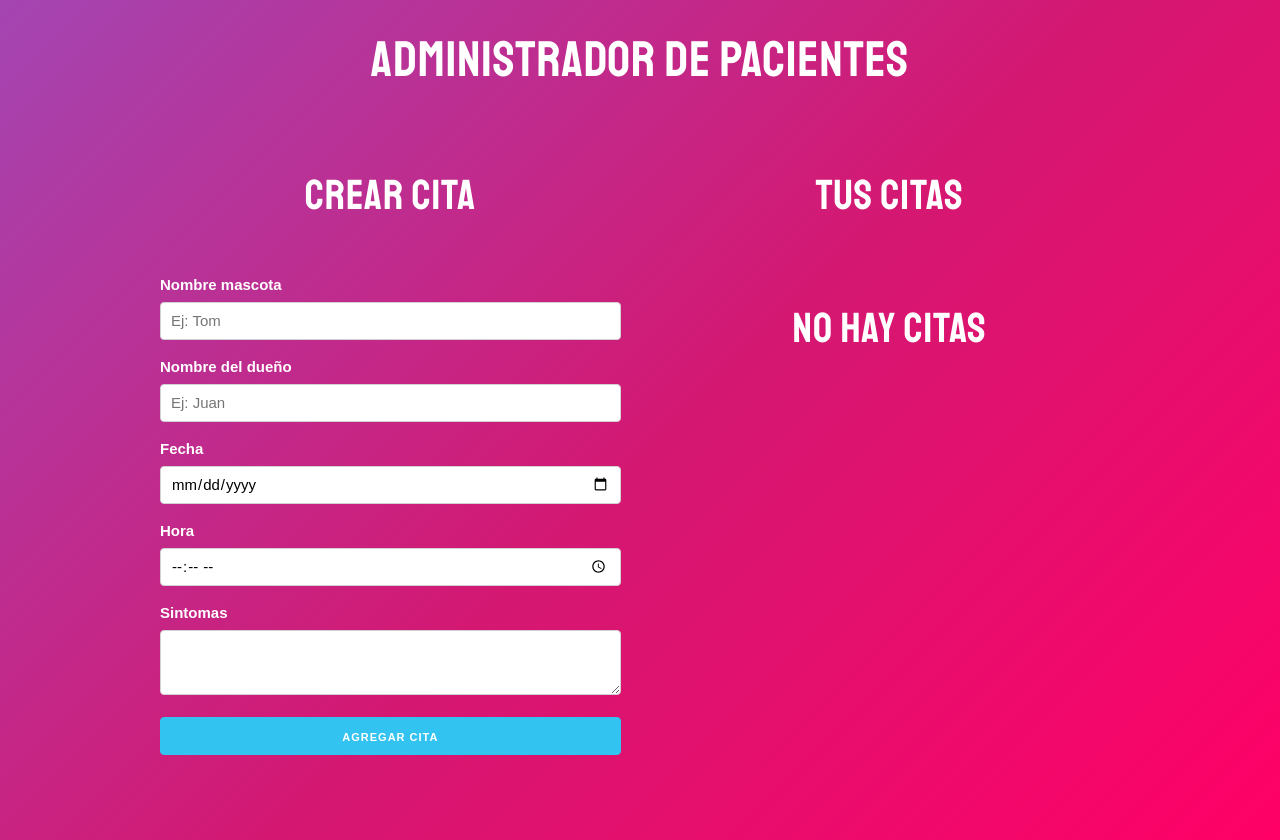
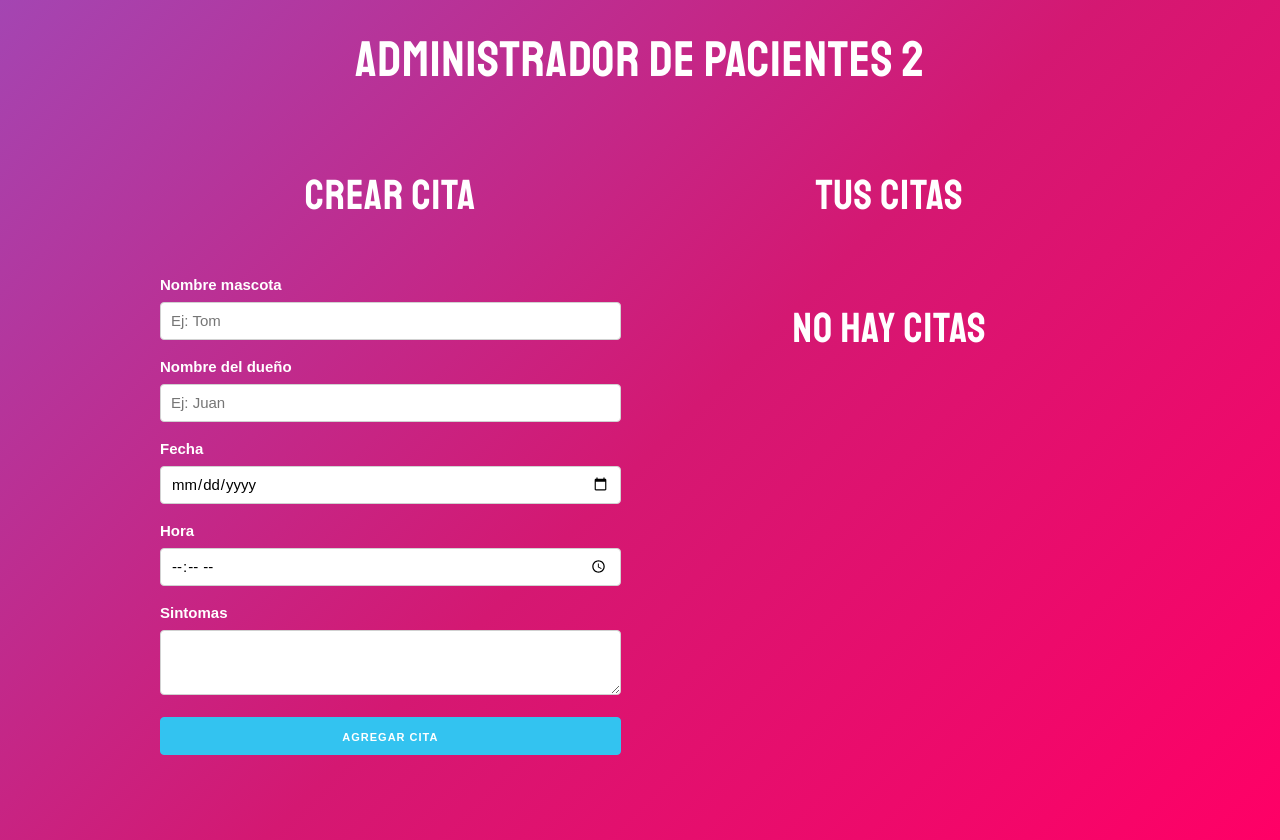
Before and after one commit to rickybruno89/mern-projects, a React (Create React App) app: page / in a window 1280 px wide. Built offline with nearby package versions, Linux system fonts and the light colour scheme.

Commit message:
test netlify

```diff
--- a/src/App.js
+++ b/src/App.js
@@ -26,7 +26,7 @@ function App() {
   }
   return (
     <>
-      <h1>Administrador de Pacientes</h1>
+      <h1>Administrador de Pacientes 2</h1>
       <div className="container">
         <div className="row">
           <div className="one-half column">
```
